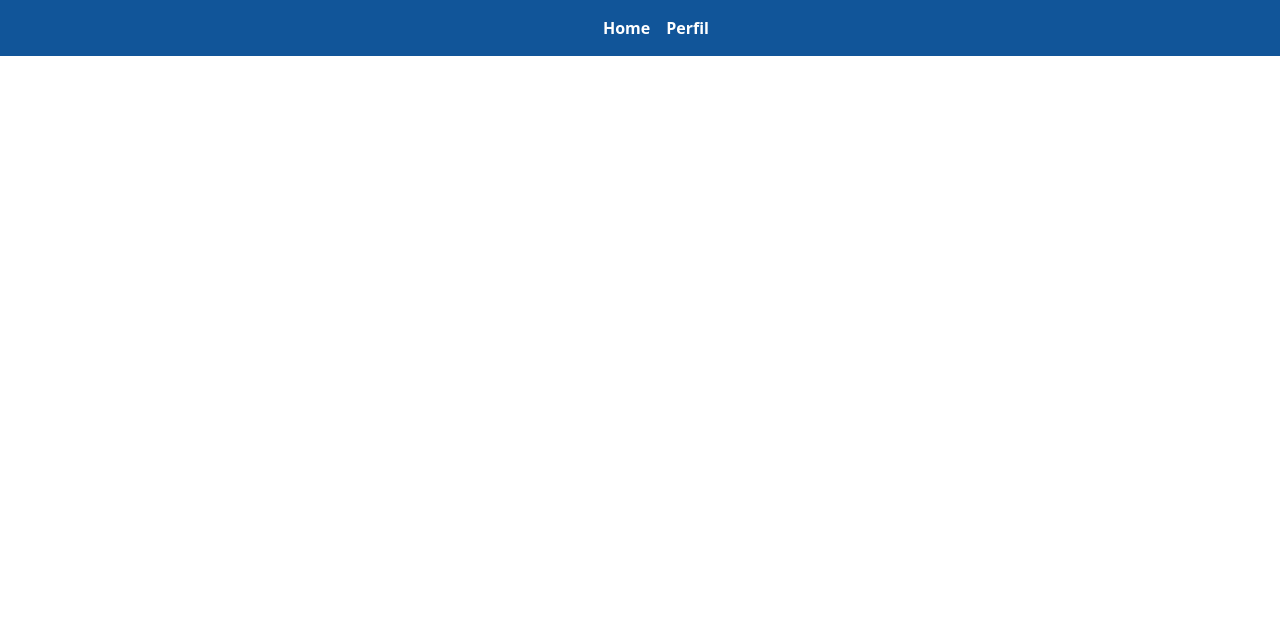
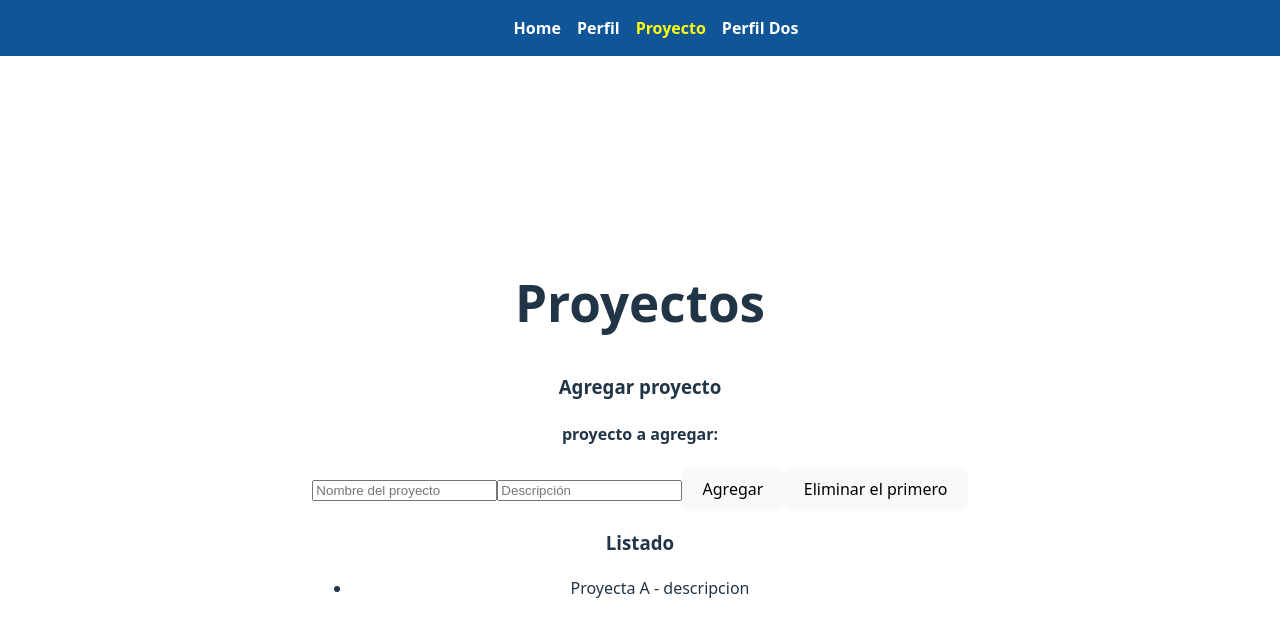
Before and after one commit to SebastianGomez0910/icc-ppw-u2-React, a React (Vite) app: page /proyecto in a window 1280 px wide. Before the commit this address had no page. Shown: the top 636 px of the page. Built offline with nearby package versions, Linux system fonts and the light colour scheme.

Commit message:
actualizacion dos

```diff
--- a/src/App.jsx
+++ b/src/App.jsx
@@ -5,20 +5,24 @@ import Homepage from './homepage/homepage.jsx';
 import { BrowserRouter, Routes, Route } from 'react-router-dom';
 import React from 'react';
 import { ProyectosProvider } from './context/proyectoContext.jsx';
+import ProyectoPage from './ProyectoPage/proyecto-page.jsx';
+import ProyectoDosPage from './ProyectoDosPage/proyecto-dos-page.jsx';
 
 function App(){
   return(
-    <>
+
     <ProyectosProvider>
       <BrowserRouter>
         <NavBar/>
         <Routes>
           <Route path="/" element={<Homepage />}/>
           <Route path="/Perfil" element={<PerfilPage/>}></Route>
+          <Route path="/proyecto" element={<ProyectoPage />} />
+          <Route path="/proyectoDos" element={<ProyectoDosPage />} />
         </Routes>
       </BrowserRouter>
     </ProyectosProvider>
-    </>
+
   );
 }
 
--- a/src/Components/Nav-Bar/Nav-bar.jsx
+++ b/src/Components/Nav-Bar/Nav-bar.jsx
@@ -19,6 +19,20 @@ export function NavBar(){
                 >
                     Perfil
                 </NavLink>
+
+                <NavLink
+                to="/Proyecto"
+                style={({isActive})=>({color:isActive ? 'yellow':'white',fontWeight:'bold',marginLeft:'1rem'})}
+                >
+                    Proyecto
+                </NavLink>
+
+                <NavLink
+                to="/ProyectoDos"
+                style={({isActive})=>({color:isActive ? 'yellow':'white',fontWeight:'bold',marginLeft:'1rem'})}
+                >
+                    Perfil Dos
+                </NavLink>
             </nav>
         );
     }
--- /dev/null
+++ b/src/ListaProyecto/lista-proyecto.jsx
@@ -0,0 +1,16 @@
+import React from "react";
+
+export function ProyectoList({ proyectos }) {
+    return (
+        <div>
+            <h3>Listado</h3>
+            <ul>
+                {proyectos.map((proy) => (
+                    <li key={proy.id}>
+                        {proy.nombre} - {proy.descripcion}
+                    </li>
+                ))}
+            </ul>
+        </div>
+    );
+}
--- /dev/null
+++ b/src/ProyectoDosPage/proyecto-dos-page.jsx
@@ -0,0 +1,15 @@
+import React from "react";
+import { useProyectos } from "../hooks/useProyectos";
+import { ProyectoList } from "../ListaProyecto/lista-proyecto";
+
+export default function ProyectoDosPage() {
+    const { proyectos } = useProyectos();
+
+    return (
+        <section style={{ marginTop: "90px" }}>
+            <h1>Listado de Proyectos (desde servicio/contexto)</h1>
+
+            <ProyectoList proyectos={proyectos} />
+        </section>
+    );
+}
--- /dev/null
+++ b/src/ProyectoPage/proyecto-page.jsx
@@ -0,0 +1,52 @@
+import React, { useState } from "react";
+import { useProyectos } from "../hooks/useProyectos";
+import { ProyectoList } from "../ListaProyecto/lista-proyecto";
+
+export default function ProyectoPage() {
+    const { proyectos, AddProyecto, EliminarPrimerProyecto } = useProyectos();
+
+    const [name, setName] = useState("");
+    const [descripcion, setDescripcion] = useState("");
+
+    const handleAdd = () => {
+        const nuevo = {
+            id: Date.now(),
+            nombre: name,
+            descripcion: descripcion
+        };
+
+        AddProyecto(nuevo);
+        setName("");
+        setDescripcion("");
+    };
+
+    return (
+        <section style={{ marginTop: "90px" }}>
+            <h1>Proyectos</h1>
+
+            <div>
+                <h3>Agregar proyecto</h3>
+                <h4>proyecto a agregar: {name}</h4>
+
+                <input
+                    type="text"
+                    placeholder="Nombre del proyecto"
+                    value={name}
+                    onChange={(e) => setName(e.target.value)}
+                />
+
+                <input
+                    type="text"
+                    placeholder="Descripción"
+                    value={descripcion}
+                    onChange={(e) => setDescripcion(e.target.value)}
+                />
+
+                <button onClick={handleAdd}>Agregar</button>
+                <button onClick={EliminarPrimerProyecto}>Eliminar el primero</button>
+            </div>
+
+            <ProyectoList proyectos={proyectos} />
+        </section>
+    );
+}
--- a/src/hooks/useLocalStorage.js
+++ b/src/hooks/useLocalStorage.js
@@ -5,17 +5,21 @@ const STORAGE_KEY = 'proyectosApp';
 export function useLocalStorage(initialValue) {
     const [value, setValue] = useState(() => {
         try {
-            const storedData = localStorage.getItem(STORAGE_KEY);
-            return storedData ? JSON.parse(storedData) : initialValue;
-        } catch (error) {
-            console.error("Error al cargar localStorage:", error);
+            const stored = localStorage.getItem(STORAGE_KEY);
+            const parsed = stored ? JSON.parse(stored) : initialValue;
+
+            // Siempre aseguramos que sea un array de proyectos
+            return Array.isArray(parsed) ? parsed : initialValue;
+        } catch {
             return initialValue;
         }
     });
 
     useEffect(() => {
-        localStorage.setItem(STORAGE_KEY, JSON.stringify(value));
-        console.log("Datos guardados en localStorage:", value);
+        // Solo guardamos si "value" es realmente un array
+        if (Array.isArray(value)) {
+            localStorage.setItem(STORAGE_KEY, JSON.stringify(value));
+        }
     }, [value]);
 
     return [value, setValue];
```
Lines whose indentation alone changed are shown as unchanged.
